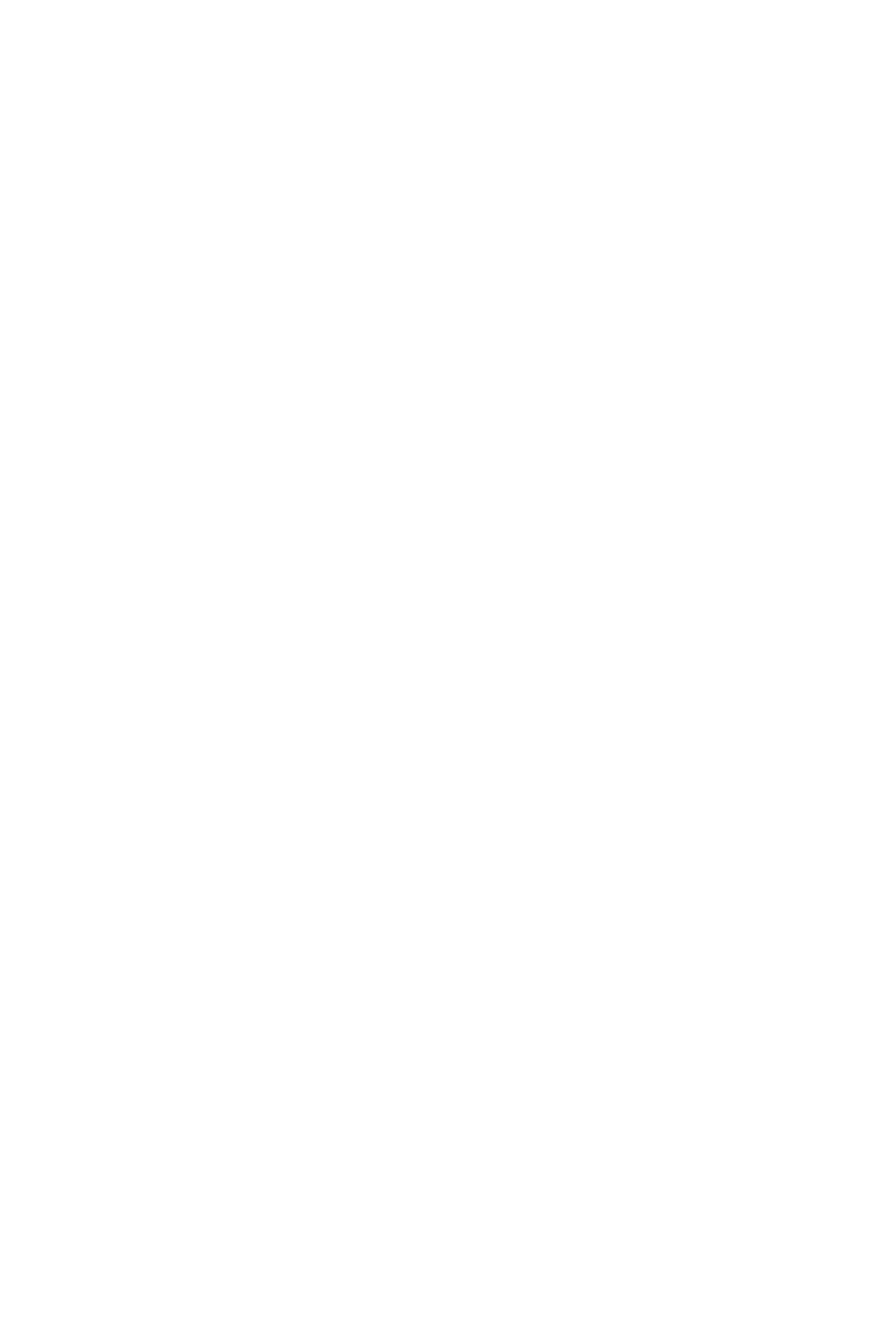
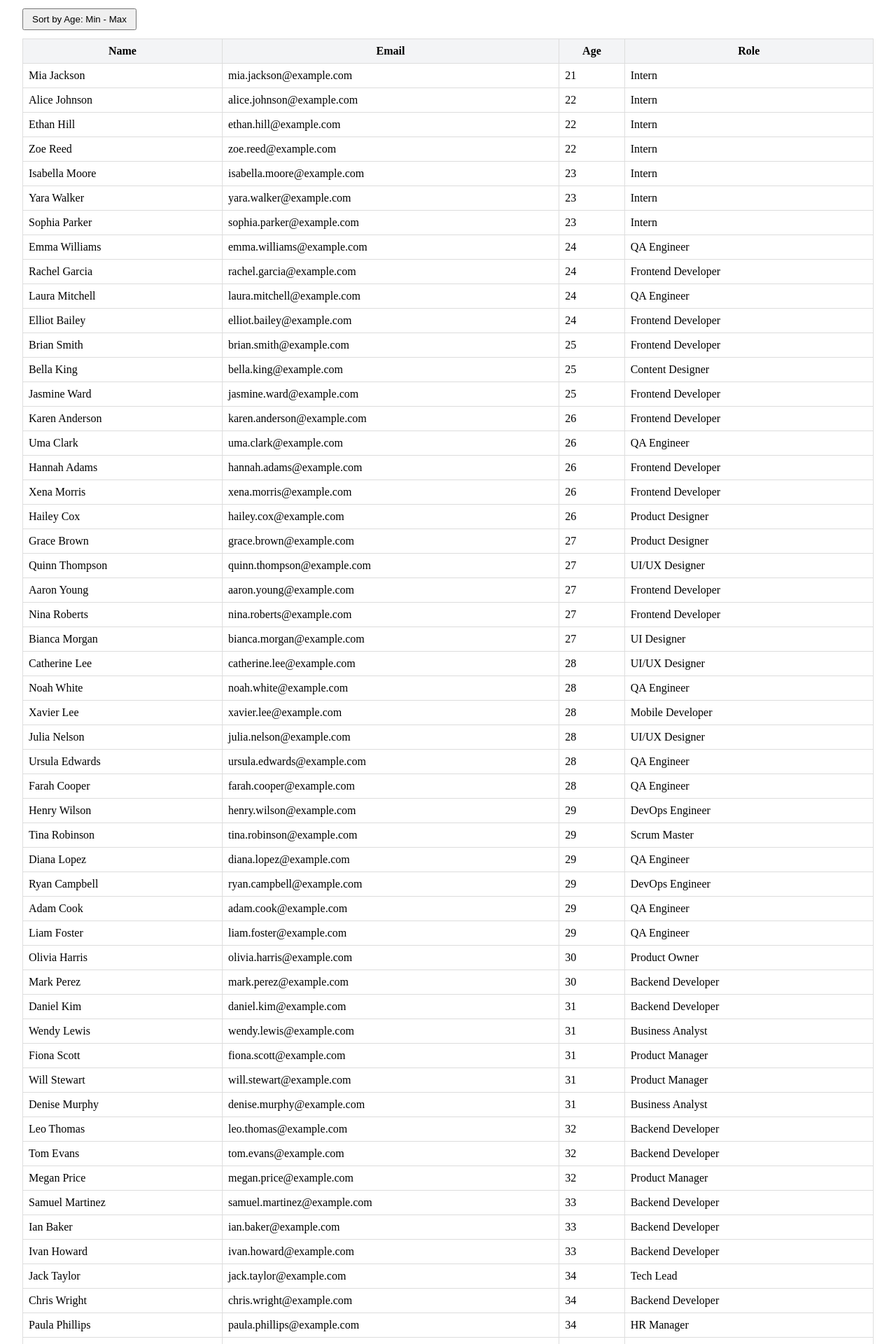
Before and after one commit to goteninwza007/nuxt-frontend-assignment, a Nuxt app: page /users in a window 1280 px wide. Before the commit this address had no page. Shown: the part 20-1940 px from the top of the page at 70% size. Before the commit the page ends 800 px from the top, so only its background shows below. Built offline with nearby package versions, Linux system fonts and the light colour scheme.

Commit message:
feat: part b, question 3

```diff
--- /dev/null
+++ b/components/UserList.vue
@@ -0,0 +1,81 @@
+<template>
+  <div>
+    <button @click="toggleSort" class="sort-btn">
+      Sort by Age: {{ isAsc ? 'Min - Max' : 'Max - Min' }}
+    </button>
+
+    <table class="table">
+      <thead>
+        <tr>
+          <th>Name</th>
+          <th>Email</th>
+          <th>Age</th>
+          <th>Role</th>
+        </tr>
+      </thead>
+
+      <tbody>
+        <tr v-for="user in sortedUsers" :key="user.id">
+          <td>{{ user.name }}</td>
+          <td>{{ user.email }}</td>
+          <td>{{ user.age }}</td>
+          <td>{{ user.role }}</td>
+        </tr>
+      </tbody>
+    </table>
+  </div>
+</template>
+
+<script lang="ts">
+import type { User } from '~/pages/users.vue';
+
+export default {
+  props: {
+    users: {
+      type: Array as () => User[],
+      required: true
+    }
+  },
+  data() {
+    return {
+      isAsc: true
+    }
+  },
+
+  computed: {
+    sortedUsers() {
+      return [...this.users].sort((a, b) => {
+        return this.isAsc ? a.age - b.age : b.age - a.age
+      })
+    }
+  },
+
+  methods: {
+    toggleSort() {
+      this.isAsc = !this.isAsc
+    }
+  }
+}
+</script>
+
+<style scoped>
+.sort-btn {
+  margin-bottom: 12px;
+  padding: 6px 12px;
+  cursor: pointer;
+}
+
+.table {
+  width: 100%;
+  border-collapse: collapse;
+}
+
+th, td {
+  padding: 8px;
+  border: 1px solid #ddd;
+}
+
+th {
+  background: #f3f4f6;
+}
+</style>
--- /dev/null
+++ b/pages/users.vue
@@ -0,0 +1,95 @@
+<template>
+    <div class="page">
+        <UserList :users="mockUsers" />
+    </div>
+</template>
+
+<script lang="ts">
+export type User = {
+    id: number
+    name: string
+    email: string
+    age: number
+    role: string
+}
+
+export default {
+
+    data() {
+        return {
+            mockUsers: [
+                { id: 1, name: "Alice Johnson", email: "alice.johnson@example.com", age: 22, role: "Intern" },
+                { id: 2, name: "Brian Smith", email: "brian.smith@example.com", age: 25, role: "Frontend Developer" },
+                { id: 3, name: "Catherine Lee", email: "catherine.lee@example.com", age: 28, role: "UI/UX Designer" },
+                { id: 4, name: "Daniel Kim", email: "daniel.kim@example.com", age: 31, role: "Backend Developer" },
+                { id: 5, name: "Emma Williams", email: "emma.williams@example.com", age: 24, role: "QA Engineer" },
+                { id: 6, name: "Frank Miller", email: "frank.miller@example.com", age: 35, role: "Project Manager" },
+                { id: 7, name: "Grace Brown", email: "grace.brown@example.com", age: 27, role: "Product Designer" },
+                { id: 8, name: "Henry Wilson", email: "henry.wilson@example.com", age: 29, role: "DevOps Engineer" },
+                { id: 9, name: "Isabella Moore", email: "isabella.moore@example.com", age: 23, role: "Intern" },
+                { id: 10, name: "Jack Taylor", email: "jack.taylor@example.com", age: 34, role: "Tech Lead" },
+                { id: 11, name: "Karen Anderson", email: "karen.anderson@example.com", age: 26, role: "Frontend Developer" },
+                { id: 12, name: "Leo Thomas", email: "leo.thomas@example.com", age: 32, role: "Backend Developer" },
+                { id: 13, name: "Mia Jackson", email: "mia.jackson@example.com", age: 21, role: "Intern" },
+                { id: 14, name: "Noah White", email: "noah.white@example.com", age: 28, role: "QA Engineer" },
+                { id: 15, name: "Olivia Harris", email: "olivia.harris@example.com", age: 30, role: "Product Owner" },
+                { id: 16, name: "Paul Martin", email: "paul.martin@example.com", age: 36, role: "Engineering Manager" },
+                { id: 17, name: "Quinn Thompson", email: "quinn.thompson@example.com", age: 27, role: "UI/UX Designer" },
+                { id: 18, name: "Rachel Garcia", email: "rachel.garcia@example.com", age: 24, role: "Frontend Developer" },
+                { id: 19, name: "Samuel Martinez", email: "samuel.martinez@example.com", age: 33, role: "Backend Developer" },
+                { id: 20, name: "Tina Robinson", email: "tina.robinson@example.com", age: 29, role: "Scrum Master" },
+                { id: 21, name: "Uma Clark", email: "uma.clark@example.com", age: 26, role: "QA Engineer" },
+                { id: 22, name: "Victor Rodriguez", email: "victor.rodriguez@example.com", age: 38, role: "System Architect" },
+                { id: 23, name: "Wendy Lewis", email: "wendy.lewis@example.com", age: 31, role: "Business Analyst" },
+                { id: 24, name: "Xavier Lee", email: "xavier.lee@example.com", age: 28, role: "Mobile Developer" },
+                { id: 25, name: "Yara Walker", email: "yara.walker@example.com", age: 23, role: "Intern" },
+                { id: 26, name: "Zach Hall", email: "zach.hall@example.com", age: 35, role: "DevOps Engineer" },
+                { id: 27, name: "Aaron Young", email: "aaron.young@example.com", age: 27, role: "Frontend Developer" },
+                { id: 28, name: "Bella King", email: "bella.king@example.com", age: 25, role: "Content Designer" },
+                { id: 29, name: "Chris Wright", email: "chris.wright@example.com", age: 34, role: "Backend Developer" },
+                { id: 30, name: "Diana Lopez", email: "diana.lopez@example.com", age: 29, role: "QA Engineer" },
+                { id: 31, name: "Ethan Hill", email: "ethan.hill@example.com", age: 22, role: "Intern" },
+                { id: 32, name: "Fiona Scott", email: "fiona.scott@example.com", age: 31, role: "Product Manager" },
+                { id: 33, name: "George Green", email: "george.green@example.com", age: 37, role: "Security Engineer" },
+                { id: 34, name: "Hannah Adams", email: "hannah.adams@example.com", age: 26, role: "Frontend Developer" },
+                { id: 35, name: "Ian Baker", email: "ian.baker@example.com", age: 33, role: "Backend Developer" },
+                { id: 36, name: "Julia Nelson", email: "julia.nelson@example.com", age: 28, role: "UI/UX Designer" },
+                { id: 37, name: "Kevin Carter", email: "kevin.carter@example.com", age: 35, role: "Tech Lead" },
+                { id: 38, name: "Laura Mitchell", email: "laura.mitchell@example.com", age: 24, role: "QA Engineer" },
+                { id: 39, name: "Mark Perez", email: "mark.perez@example.com", age: 30, role: "Backend Developer" },
+                { id: 40, name: "Nina Roberts", email: "nina.roberts@example.com", age: 27, role: "Frontend Developer" },
+                { id: 41, name: "Oscar Turner", email: "oscar.turner@example.com", age: 39, role: "CTO" },
+                { id: 42, name: "Paula Phillips", email: "paula.phillips@example.com", age: 34, role: "HR Manager" },
+                { id: 43, name: "Ryan Campbell", email: "ryan.campbell@example.com", age: 29, role: "DevOps Engineer" },
+                { id: 44, name: "Sophia Parker", email: "sophia.parker@example.com", age: 23, role: "Intern" },
+                { id: 45, name: "Tom Evans", email: "tom.evans@example.com", age: 32, role: "Backend Developer" },
+                { id: 46, name: "Ursula Edwards", email: "ursula.edwards@example.com", age: 28, role: "QA Engineer" },
+                { id: 47, name: "Victor Collins", email: "victor.collins@example.com", age: 36, role: "Platform Engineer" },
+                { id: 48, name: "Will Stewart", email: "will.stewart@example.com", age: 31, role: "Product Manager" },
+                { id: 49, name: "Xena Morris", email: "xena.morris@example.com", age: 26, role: "Frontend Developer" },
+                { id: 50, name: "Yusuf Rogers", email: "yusuf.rogers@example.com", age: 34, role: "Backend Developer" },
+                { id: 51, name: "Zoe Reed", email: "zoe.reed@example.com", age: 22, role: "Intern" },
+                { id: 52, name: "Adam Cook", email: "adam.cook@example.com", age: 29, role: "QA Engineer" },
+                { id: 53, name: "Bianca Morgan", email: "bianca.morgan@example.com", age: 27, role: "UI Designer" },
+                { id: 54, name: "Caleb Bell", email: "caleb.bell@example.com", age: 35, role: "Infrastructure Engineer" },
+                { id: 55, name: "Denise Murphy", email: "denise.murphy@example.com", age: 31, role: "Business Analyst" },
+                { id: 56, name: "Elliot Bailey", email: "elliot.bailey@example.com", age: 24, role: "Frontend Developer" },
+                { id: 57, name: "Farah Cooper", email: "farah.cooper@example.com", age: 28, role: "QA Engineer" },
+                { id: 58, name: "Gavin Richardson", email: "gavin.richardson@example.com", age: 37, role: "Solutions Architect" },
+                { id: 59, name: "Hailey Cox", email: "hailey.cox@example.com", age: 26, role: "Product Designer" },
+                { id: 60, name: "Ivan Howard", email: "ivan.howard@example.com", age: 33, role: "Backend Developer" },
+                { id: 61, name: "Jasmine Ward", email: "jasmine.ward@example.com", age: 25, role: "Frontend Developer" },
+                { id: 62, name: "Kyle Brooks", email: "kyle.brooks@example.com", age: 34, role: "DevOps Engineer" },
+                { id: 63, name: "Liam Foster", email: "liam.foster@example.com", age: 29, role: "QA Engineer" },
+                { id: 64, name: "Megan Price", email: "megan.price@example.com", age: 32, role: "Product Manager" }
+            ] as User[]
+        }
+    }
+}
+</script>
+
+<style scoped>
+.page {
+    padding: 24px;
+}
+</style>
```
